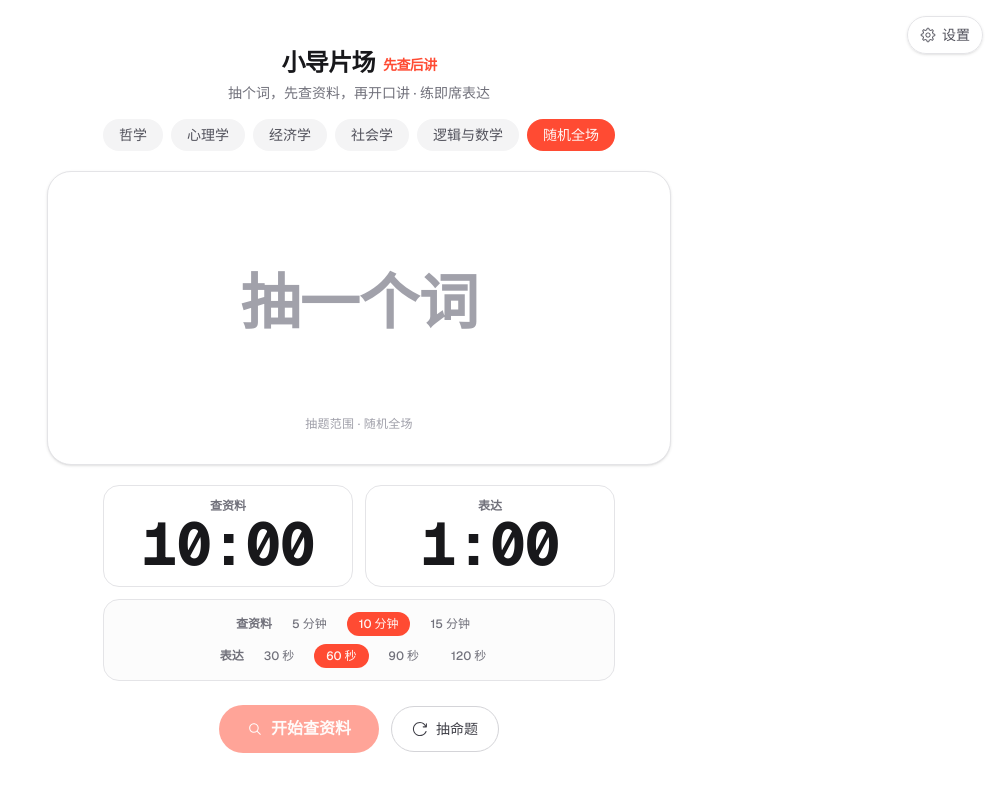
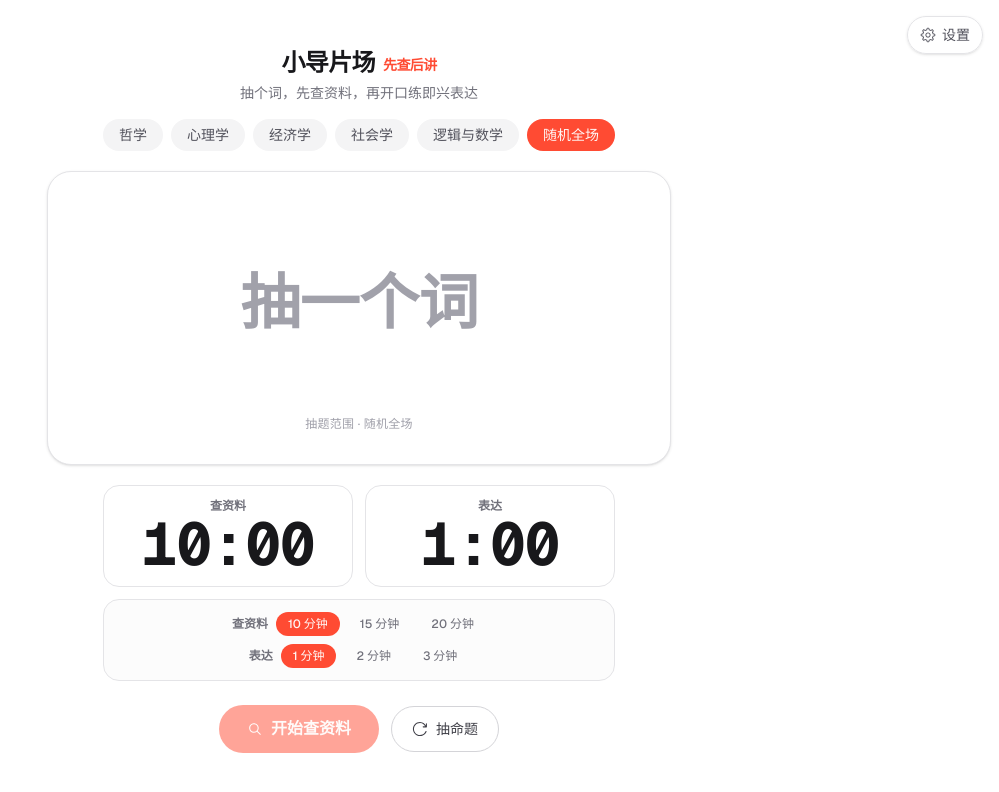
Before and after one commit to makeagreatcoup/xiaodao-speak, a Next.js app: page / in a window 1280 px wide. Shown: the top 792 px of the page, without its empty margins (281-1280 px from the left). Built offline with nearby package versions, Linux system fonts and the light colour scheme.

Commit message:
时长档位改为查资料10/15/20分钟、表达1/2/3分钟；修正顶部说明文案去别扭的'讲练'不通顺

```diff
--- a/components/PromptStage.tsx
+++ b/components/PromptStage.tsx
@@ -33,16 +33,15 @@ type ExpressedRecord = { id: string; term: string; category: string };
 const META_BY_ID = new Map(prompts.map((p) => [p.id, { term: p.term, category: p.category }]));
 
 const RESEARCH_DURATIONS = [
-  { label: "5 分钟", value: 5 * 60 },
   { label: "10 分钟", value: 10 * 60 },
   { label: "15 分钟", value: 15 * 60 },
+  { label: "20 分钟", value: 20 * 60 },
 ];
 
 const SPEAK_DURATIONS = [
-  { label: "30 秒", value: 30 },
-  { label: "60 秒", value: 60 },
-  { label: "90 秒", value: 90 },
-  { label: "120 秒", value: 120 },
+  { label: "1 分钟", value: 60 },
+  { label: "2 分钟", value: 120 },
+  { label: "3 分钟", value: 180 },
 ];
 
 // 轮盘：行高 / 动画时长须与 globals.css 的 .reel-window / .reel-row 一致
@@ -563,7 +562,7 @@ export function PromptStage() {
           </span>
         </h1>
         <p className="mt-1 text-sm text-zinc-500 dark:text-zinc-400">
-          抽个词，先查资料，再开口讲 · 练即席表达
+          抽个词，先查资料，再开口练即兴表达
         </p>
       </header>
 
```
